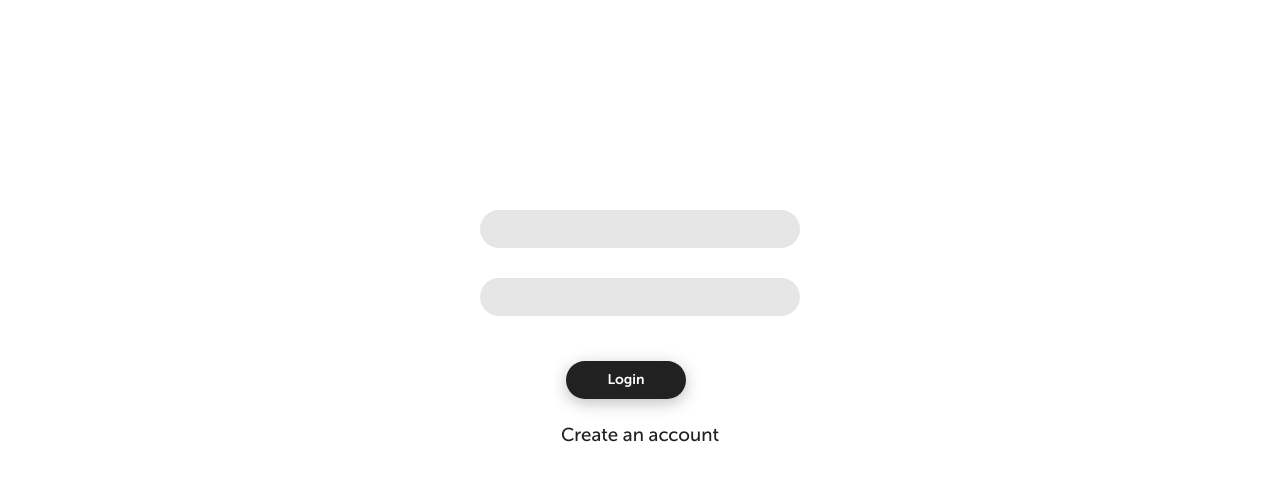
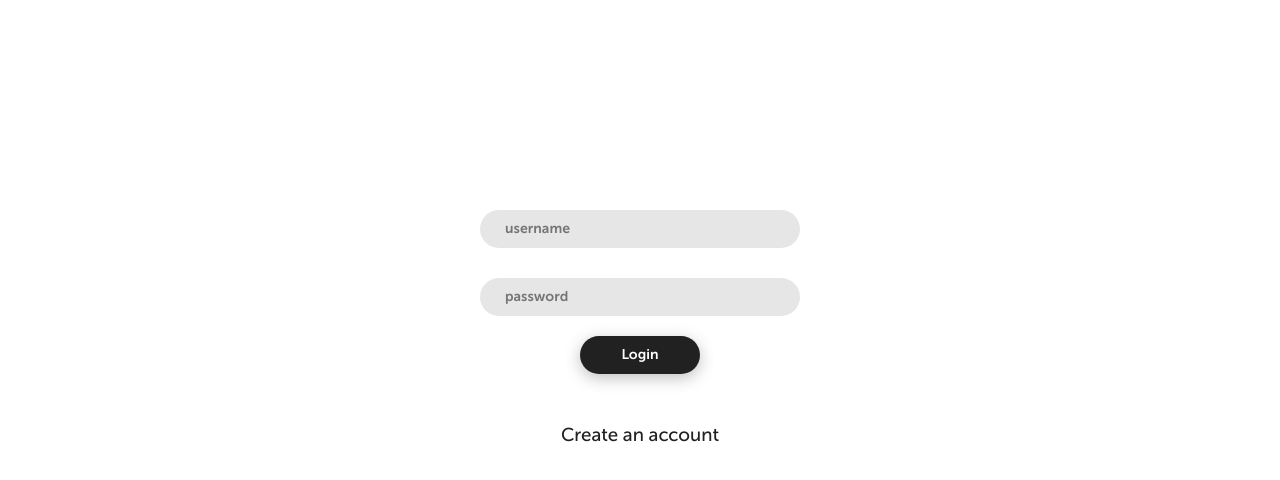
Before and after one commit to IceCreamHD/notrweb, a plain HTML site: page login.html in a window 1280 px wide. Shown: the part 82-562 px from the top of the page. Drawn offline with Linux system fonts and the light colour scheme.

Commit message:
Approved

```diff
--- a/login.html
+++ b/login.html
@@ -6,66 +6,50 @@
       <link rel="stylesheet" href="css/style.css">
       <link rel="stylesheet" href="css/style-ntr.css">
       <link rel="stylesheet" href="css/fonts/fonts.css">
-
    </head>
    <body>
       <div class="vi-page">
          <div>
             <div class="vi-header ntr-header"></div>
-
             <div class="vi-header-container">
                <div class="vi-logo">
                   <img src="src/assets/logo.svg">
                </div>
                <div class="vi-dot">
-
                   <button onclick="viClick()" id="vi-button-promo">Test onclick</button>
                </div>
             </div>
-
          </div>
-
          <div class="ntr-page">
             <div id="ntr-login">
                <div class="vi-sub vi-box vi-flex vi-fullscreen-post vi-column">
                   <form class="vi-flex vi-column">
-<input type="email" class="vi-input vi-form vi-margin-l" id="ntr-email" />
-<input type="password" class="vi-input vi-form vi-margin-l" id="ntr-passwd" />
+                     <input type="email" class="vi-input vi-form vi-margin-l" id="ntr-email" placeholder="username" />
+                     <input type="password" class="vi-input vi-form vi-margin-l" id="ntr-passwd" placeholder="password" />
+                     <button class="vi-button-nav vi-margin-s" placeholder="email or login">Login</button>
                   </form>
                   <div class="vi-row vi-margin-s vi-column-mobile">
-<button class="vi-button-nav vi-margin-s" placeholder="email or login">Login</button>
                      <p class="vi-static" style="text-align: center; font-size: 8pt;"><a onclick="ifHaveAccount()" class="vi-a-code">Create an account</a></p>
                   </div>
                </div>
             </div>
-
             <div id="ntr-create-account">
                <div class="vi-sub vi-box vi-flex vi-fullscreen-post vi-column">
-<form class="vi-flex vi-column">
-
-<!--<label for="ntr-email-signup" class="sr-only">email</label>-->
-<input type="email" class="vi-input vi-form vi-margin-l" id="ntr-email-singup" />
-<!--<label for="ntr-username" class="sr-only">username</label>-->
-<input type="text" class="vi-input vi-form vi-margin-l" id="ntr-username" />
-<!--<label for="ntr-passwd-signup" class="sr-only">password</label>-->
-<input type="password" class="vi-input vi-form vi-margin-l" id="ntr-passwd-signup" />
-<!--<label for="ntr-confirm-passwd" class="sr-only">confirm password</label>-->
-<input type="password" class="vi-input vi-form vi-margin-l" id="ntr-confirm-passwd" />
+                  <form class="vi-flex vi-column" action="auth/register" method="POST">
+                     <input type="email" class="vi-input vi-form vi-margin-l form-control" id="ntr-email-singup" name="email" placeholder="email" />
+                     <input type="text" class="vi-input vi-form vi-margin-l form-control" id="ntr-username" name="username" placeholder="username" />
+                     <input type="password" class="vi-input vi-form vi-margin-l form-control" id="ntr-passwd-signup" name="password" placeholder="password" />
+                     <input type="password" class="vi-input vi-form vi-margin-l form-control" id="ntr-confirm-passwd" name ="confirmationPassword" placeholder="confirm password" />
+                     <button class="vi-button-nav-outline vi-margin-s" placeholder="passwd">Sign Up</button>
                   </form>
                   <div class="vi-row vi-margin-s vi-column-mobile">
-<button class="vi-button-nav-outline vi-margin-s" placeholder="passwd">Sign Up</button>
                      <p class="vi-static" style="text-align: center; font-size: 8pt;"><a onclick="ifHaveAccount()" class="vi-a-code">I have an account</a></p>
                   </div>
                </div>
             </div>
-
          </div>
-
-
       </div>
    </body>
-<footer>
-</footer>
-<script src="js/scr.js">
-</script>
+   <footer></footer>
+   <script src="js/scr.js"></script>
 </html>
```
Lines whose indentation alone changed are shown as unchanged.
